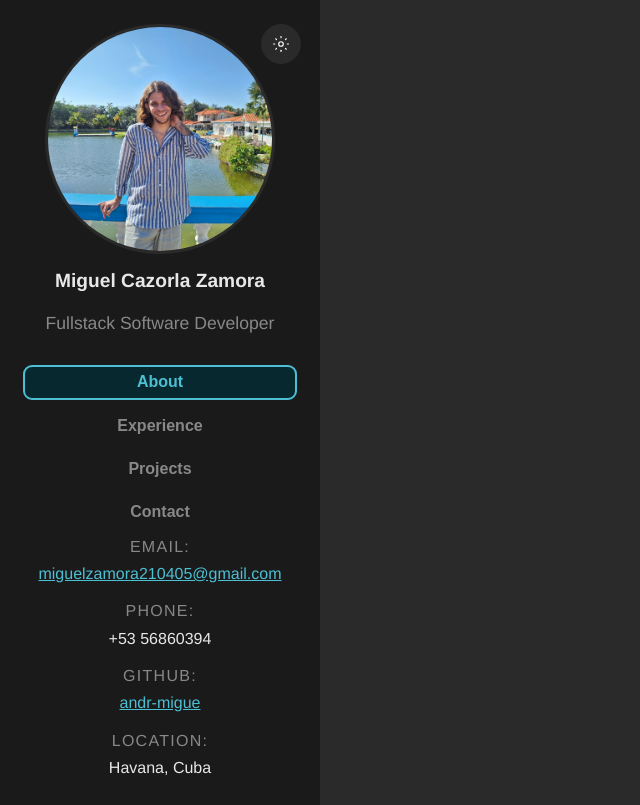
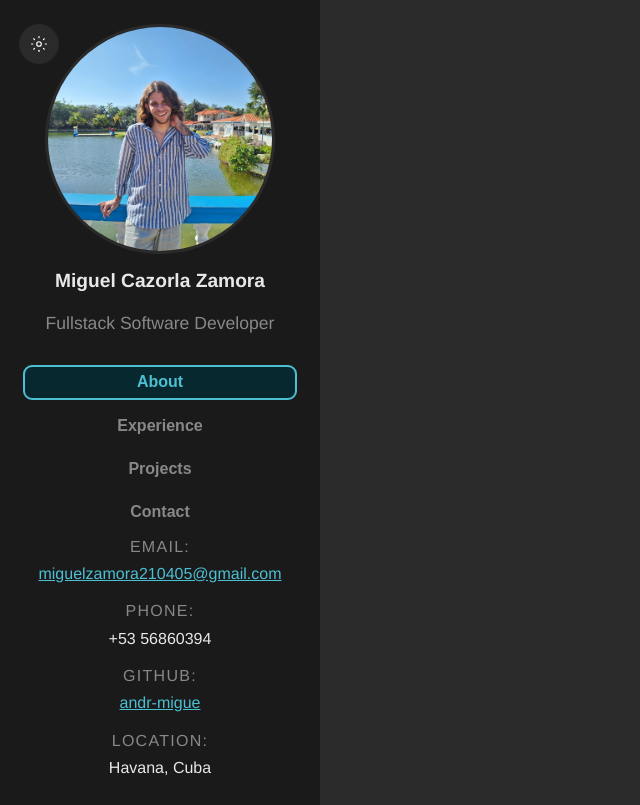
Before and after one commit to andr-migue/portfolio, a React (Vite) app: page / in a window 1280 px wide. Shown: the whole page, without its empty margins (0-640 px from the left). Built offline with nearby package versions, Linux system fonts and the light colour scheme.

Commit message:
fix theme button

```diff
--- a/src/components/SideBar/SideBar.css
+++ b/src/components/SideBar/SideBar.css
@@ -20,7 +20,7 @@
 .theme-button {
   position: absolute;
   top: 0;
-  right: 0;
+  left: 0;
   display: flex;
   align-items: center;
   justify-content: center;
```
